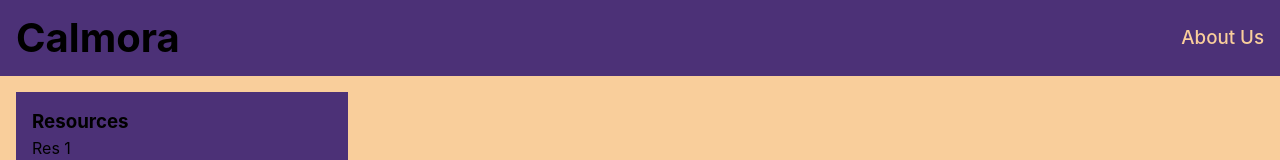
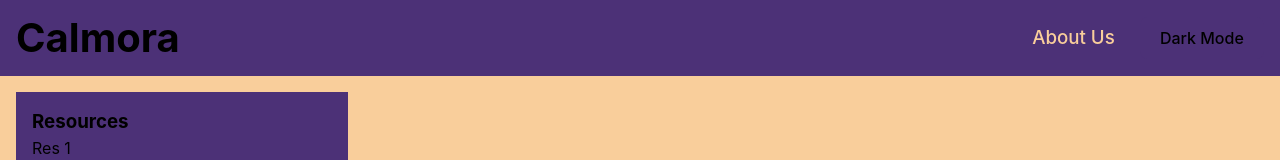
Before and after one commit to eyurekli/shiftkey-mental-2025, a React app in the folder react-project/: page / in a window 1280 px wide. Shown: the top 160 px of the page. Built offline with nearby package versions, Linux system fonts and the light colour scheme; the HTML template or start-up script is replaced by a standard one.

Commit message:
Button returned

```diff
--- a/react-project/src/components/Header.jsx
+++ b/react-project/src/components/Header.jsx
@@ -8,6 +8,7 @@ export default function Header()
                 <h1>Calmora</h1>
                 <div id="links">
                     <h3><a href="https://www.github.com" target="_blank">About Us</a></h3>
+                    <button id="mode-switch">Dark Mode</button>
                 </div>
             </header>
         </>
```
